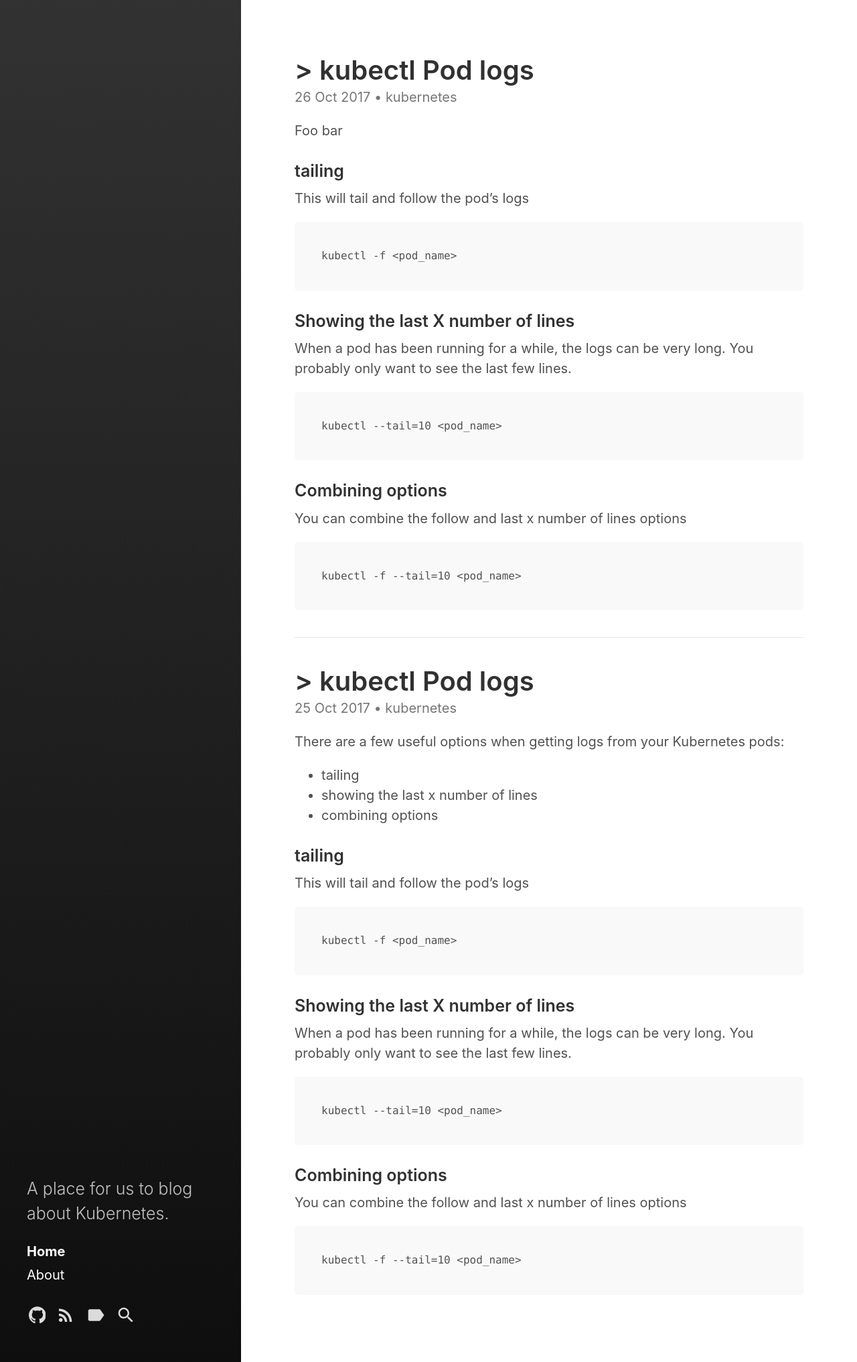
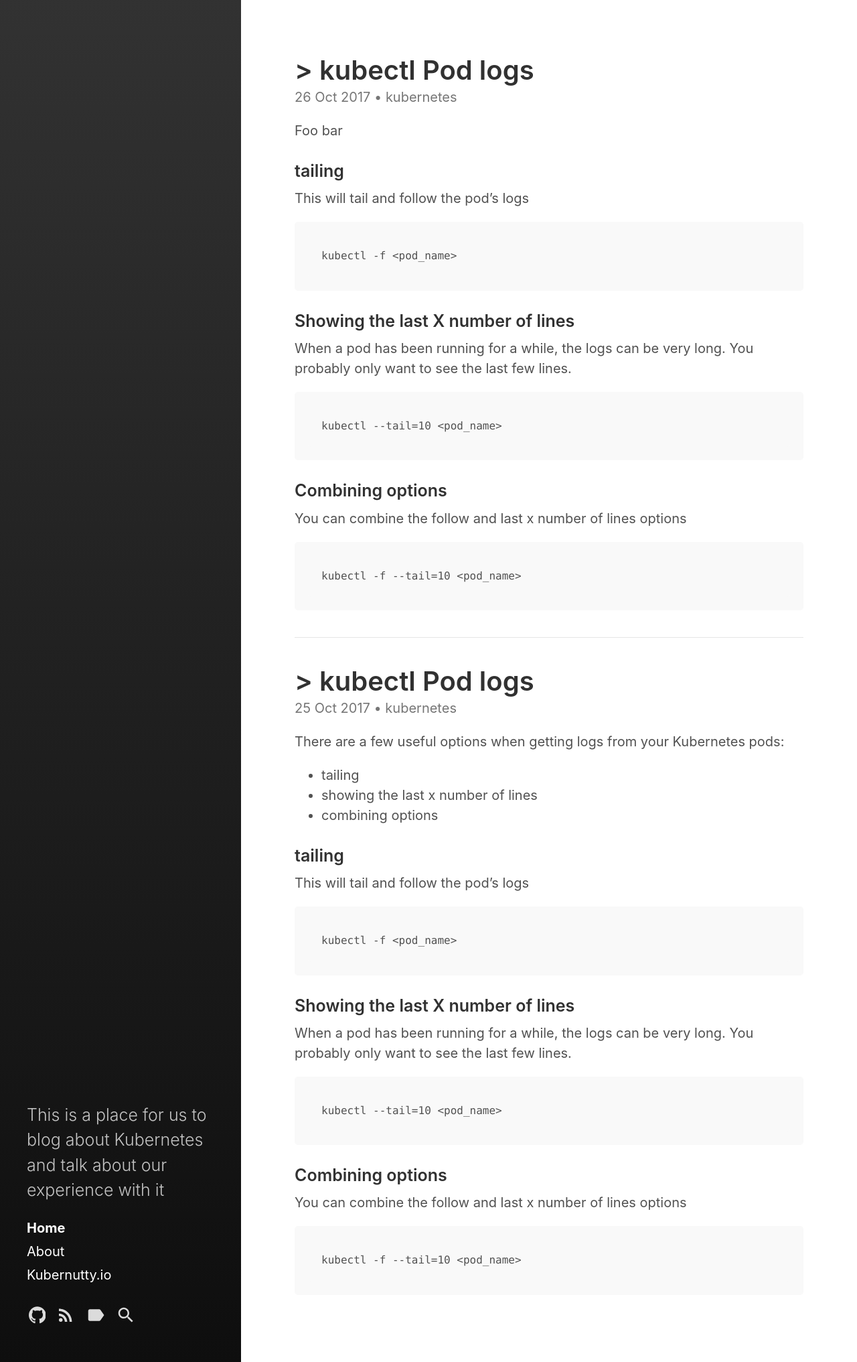
Before and after one commit to kubernutty/blog, a Jekyll site: the page built from index.html, in a window 1280 px wide. Shown: the whole page at 67% size. Built offline with Jekyll 4.4.1, drawn with Linux system fonts in a browser that asks for light colours; the list of posts is cut into pages by our own code.

```diff
--- a/_config.yml
+++ b/_config.yml
@@ -4,8 +4,8 @@ highlighter:      rouge
 
 # Setup
 title:            ""
-tagline:          'A place for us to blog about Kubernetes.'
-description:      'A place for us to blog about Kubernetes.'
+tagline:          'This is a place for us to blog about Kubernetes and talk about our experience with it'
+description:      'This is a place for us to blog about Kubernetes and talk about our experience with it'
 url:              https://www.kubernutty.io
 baseurl:          # the optional subpath of your site, e.g. "/blog"
                   # NB: This applies to all pages in your Jekyll site.
```
Also changed, not shown: category/kubernutty.md (added, +6 -0 lines).
